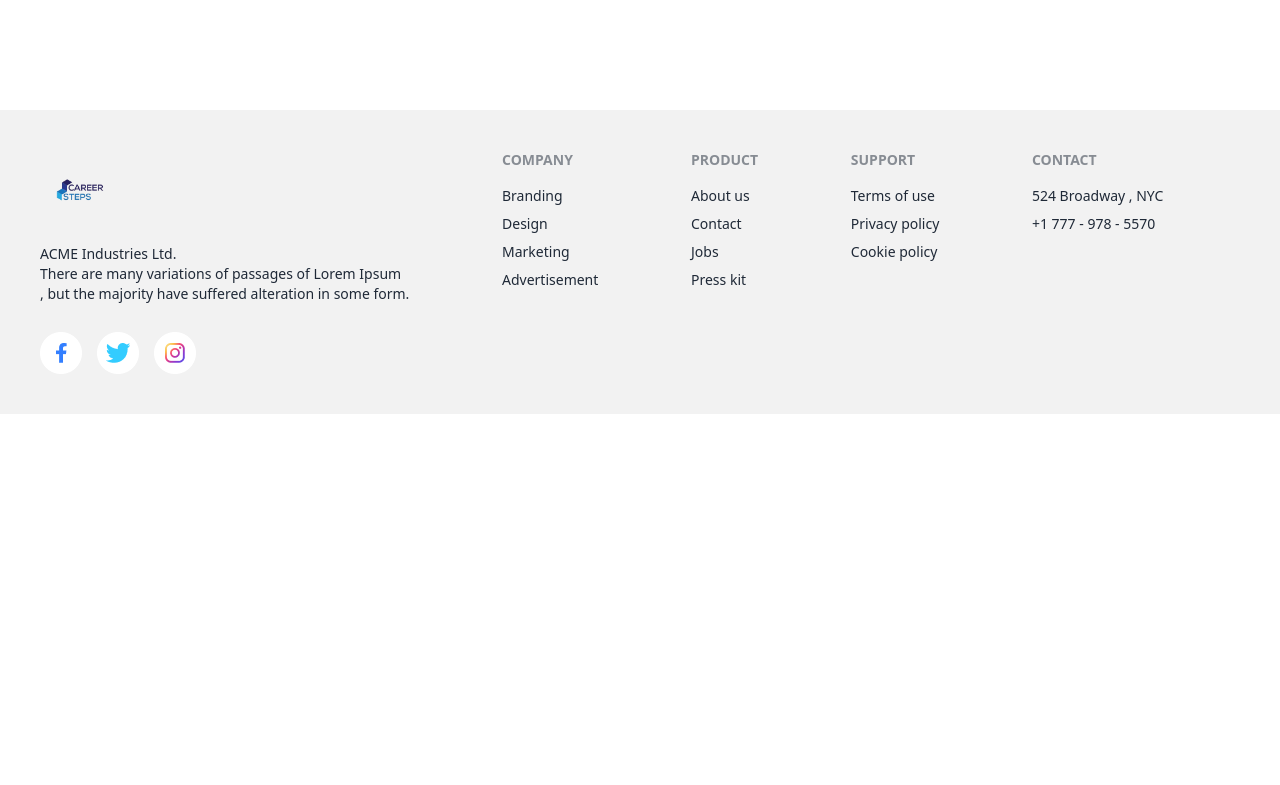
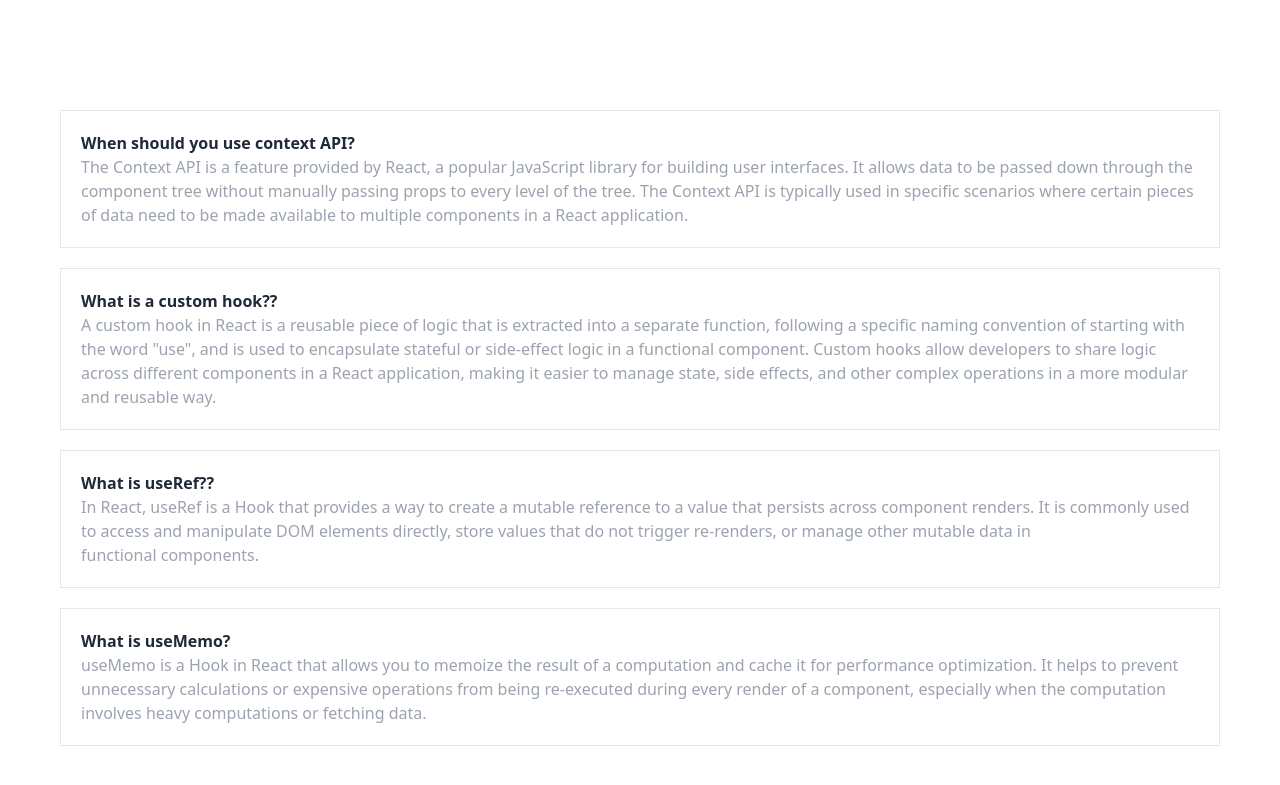
Before and after one commit to Ak-Rakib/Career-hub, a React (Vite) app: page /blog in a window 1280 px wide. Shown: the part 395-1180 px from the top of the page. Before the commit the page ends 809 px from the top, so only its background shows below. Built offline with nearby package versions, Linux system fonts and the light colour scheme.

Commit message:
blog done

```diff
--- /dev/null
+++ b/src/Pages/AppliedJob/AppliedJobData/AppliedJobData.jsx
@@ -0,0 +1,48 @@
+import React from "react";
+
+const AppliedJobData = ({ data }) => {
+  const {
+    icon,
+    icon2,
+    icon3,
+    position,
+    name,
+    location,
+    salary,
+    time,
+    venue,
+    id,
+  } = data;
+  return (
+    <div>
+      <div className="card card-side bg-base-100 shadow-xl m-10">
+        <figure>
+          <img
+            className="ps-3"
+            src={icon}
+            alt="Movie"
+          />
+        </figure>
+        <div className="card-body">
+          <h2 className="card-title">{position}</h2>
+          <p className="mt-2 text-gray-400 font-normal">{name}</p>
+          <div className="flex">
+            <button className="btn btn-outline btn-info">{venue}</button>
+            <button className="btn btn-outline btn-info ms-2">{time}</button>
+          </div>
+          <div className="flex">
+            <img className="w-5" src={icon2} alt="" />{" "}
+            <span className="text-gray-400 font-normal">{location}</span>
+            <img className="w-5" src={icon3} alt="" />{" "}
+            <span className="text-gray-400 font-normal">{salary}</span>
+          </div>
+          <div className="card-actions flex justify-end items-center">
+            <button className="btn border-0 bg-gradient-to-r from-blue-500 to-purple-500">View Details</button>
+          </div>
+        </div>
+      </div>
+    </div>
+  );
+};
+
+export default AppliedJobData;
--- a/src/Pages/AppliedJob/BannerChangeAppliedJob/BannerChangeAppliedJob.jsx
+++ b/src/Pages/AppliedJob/BannerChangeAppliedJob/BannerChangeAppliedJob.jsx
@@ -1,8 +1,11 @@
 import React from "react";
 import vector from "../../../assets/All Images/Vector.png";
 import vector1 from "../../../assets/All Images/Vector-1.png";
+import { useLoaderData } from "react-router-dom";
+import AppliedJobData from "../AppliedJobData/AppliedJobData";
 
 const BannerChangeAppliedJob = () => {
+   const {newDetailsArray} = useLoaderData()
   return (
     <div>
       <div className="relative bg-base-200 h-64 mb-28 flex items-center justify-center">
@@ -20,6 +23,15 @@ const BannerChangeAppliedJob = () => {
           className="absolute bottom-0 left-0 h-24 w-24"
         />
       </div>
+      <div className="m-10">
+        {
+          newDetailsArray.map(data => <AppliedJobData
+            key={data.id}
+            data = {data}
+          >
+          </AppliedJobData>)
+        }
+      </div>
     </div>
   );
 };
--- a/src/Pages/Blog/Blog.jsx
+++ b/src/Pages/Blog/Blog.jsx
@@ -1,17 +1,73 @@
-import React from 'react';
-import vector from '../../assets/All Images/Vector.png'
-import vector1 from '../../assets/All Images/Vector-1.png'
+import React from "react";
+import vector from "../../assets/All Images/Vector.png";
+import vector1 from "../../assets/All Images/Vector-1.png";
 
 const Blog = () => {
-    return (
-        <div>
-            <div className="relative bg-base-200 h-64 mb-28 flex items-center justify-center">
-                <h1 className='text-3xl font-semibold bg-gradient-to-r from-blue-500 to-purple-500 text-transparent bg-clip-text'>Blog Details</h1>
-                <img src={vector1} alt="" className='absolute top-0 right-0 h-24 w-24'/>
-                <img src={vector} alt="" className='absolute bottom-0 left-0 h-24 w-24'/>
-            </div>
+  return (
+    <div>
+      <div className="relative bg-base-200 h-64 mb-28 flex items-center justify-center">
+        <h1 className="text-3xl font-semibold bg-gradient-to-r from-blue-500 to-purple-500 text-transparent bg-clip-text">
+          Blog Details
+        </h1>
+        <img
+          src={vector1}
+          alt=""
+          className="absolute top-0 right-0 h-24 w-24"
+        />
+        <img
+          src={vector}
+          alt=""
+          className="absolute bottom-0 left-0 h-24 w-24"
+        />
+      </div>
+      <div className="m-10">
+        <div className="m-5 border p-5">
+          <h1 className="font-bold">When should you use context API?</h1>
+          <p className="text-gray-400 font-normal">
+            The Context API is a feature provided by React, a popular JavaScript
+            library for building user interfaces. It allows data to be passed
+            down through the component tree without manually passing props to
+            every level of the tree. The Context API is typically used in
+            specific scenarios where certain pieces of data need to be made
+            available to multiple components in a React application.
+          </p>
         </div>
-    );
+        <div className="m-5 border p-5">
+          <h1 className="font-bold">What is a custom hook??</h1>
+          <p className="text-gray-400 font-normal">
+            A custom hook in React is a reusable piece of logic that is
+            extracted into a separate function, following a specific naming
+            convention of starting with the word "use", and is used to
+            encapsulate stateful or side-effect logic in a functional component.
+            Custom hooks allow developers to share logic across different
+            components in a React application, making it easier to manage state,
+            side effects, and other complex operations in a more modular
+            and reusable way.
+          </p>
+        </div>
+        <div className="m-5 border p-5">
+          <h1 className="font-bold">What is useRef??</h1>
+          <p className="text-gray-400 font-normal">
+            In React, useRef is a Hook that provides a way to create a mutable
+            reference to a value that persists across component renders. It is
+            commonly used to access and manipulate DOM elements directly, store
+            values that do not trigger re-renders, or manage other mutable data
+            in functional components.
+          </p>
+        </div>
+        <div className="m-5 border p-5">
+          <h1 className="font-bold">What is useMemo?</h1>
+          <p className="text-gray-400 font-normal">
+            useMemo is a Hook in React that allows you to memoize the result of
+            a computation and cache it for performance optimization. It helps to
+            prevent unnecessary calculations or expensive operations from being
+            re-executed during every render of a component, especially when the
+            computation involves heavy computations or fetching data.
+          </p>
+        </div>
+      </div>
+    </div>
+  );
 };
 
 export default Blog;
--- a/src/Pages/ShowDetails/ShowDetails.jsx
+++ b/src/Pages/ShowDetails/ShowDetails.jsx
@@ -2,7 +2,6 @@ import React, { useState } from "react";
 import vector1 from "../../assets/All Images/Vector.png";
 import vector from "../../assets/All Images/Vector-1.png";
 import { useLoaderData } from "react-router-dom";
-import { getStoredCart } from "../../Utilities/fakeDb";
 import ShowingCartDetails from "../ShowingCartDetails/ShowingCartDetails";
 
 const ShowDetails = () => {
--- a/src/Pages/ShowingCartDetails/ShowingCartDetails.jsx
+++ b/src/Pages/ShowingCartDetails/ShowingCartDetails.jsx
@@ -1,11 +1,16 @@
 import React from "react";
 import money from "../../assets/Icons/Frame.png";
 import job from "../../assets/Icons/Frame-1.png";
-import phone from "../../assets/Icons/Frame-2.png";
+import pimg from "../../assets/Icons/Frame-2.png";
 import mail from "../../assets/Icons/Frame-3.png";
 import location from "../../assets/Icons/Frame-4.png";
+import { Link } from "react-router-dom";
+import { addToDb } from "../../Utilities/fakeDb";
 
 const ShowingCartDetails = ({ data }) => {
+    const handleJobClick = (id) => {
+        addToDb(id);
+      };
   const {
     description,
     responsibility,
@@ -16,6 +21,7 @@ const ShowingCartDetails = ({ data }) => {
     phone,
     email,
     address,
+    id
   } = data;
   return (
     <div>
@@ -77,7 +83,7 @@ const ShowingCartDetails = ({ data }) => {
               </p>
               <ul>
                 <li className="flex items-center mt-5">
-                  <img className="w-5" src={phone} alt="" />{" "}
+                  <img className="w-5" src={pimg} alt="" />{" "}
                   <span className="font-bold  text-gray-500">
                     Phone:{" "}
                     <span className="mt-2 text-gray-400 font-normal">
@@ -105,7 +111,13 @@ const ShowingCartDetails = ({ data }) => {
                 </li>
               </ul>
             </div>
-            <button className="btn mt-5 font-bold border-0 bg-gradient-to-r from-blue-500 to-purple-500">Get Started</button>
+            <Link to="/appliedJob"
+                onClick={() => handleJobClick(id)}
+            >
+              <button className="btn mt-5 font-bold border-0 bg-gradient-to-r from-blue-500 to-purple-500">
+                Apply Now
+              </button>
+            </Link>
           </div>
         </div>
       </div>
--- a/src/main.jsx
+++ b/src/main.jsx
@@ -31,7 +31,8 @@ const router = createBrowserRouter([
 
       {
         path: '/appliedJob',
-        element: <AppliedJob></AppliedJob>
+        element: <AppliedJob></AppliedJob>,
+        loader: commonFunctionForGetDetailsData
       },
 
       {
```
